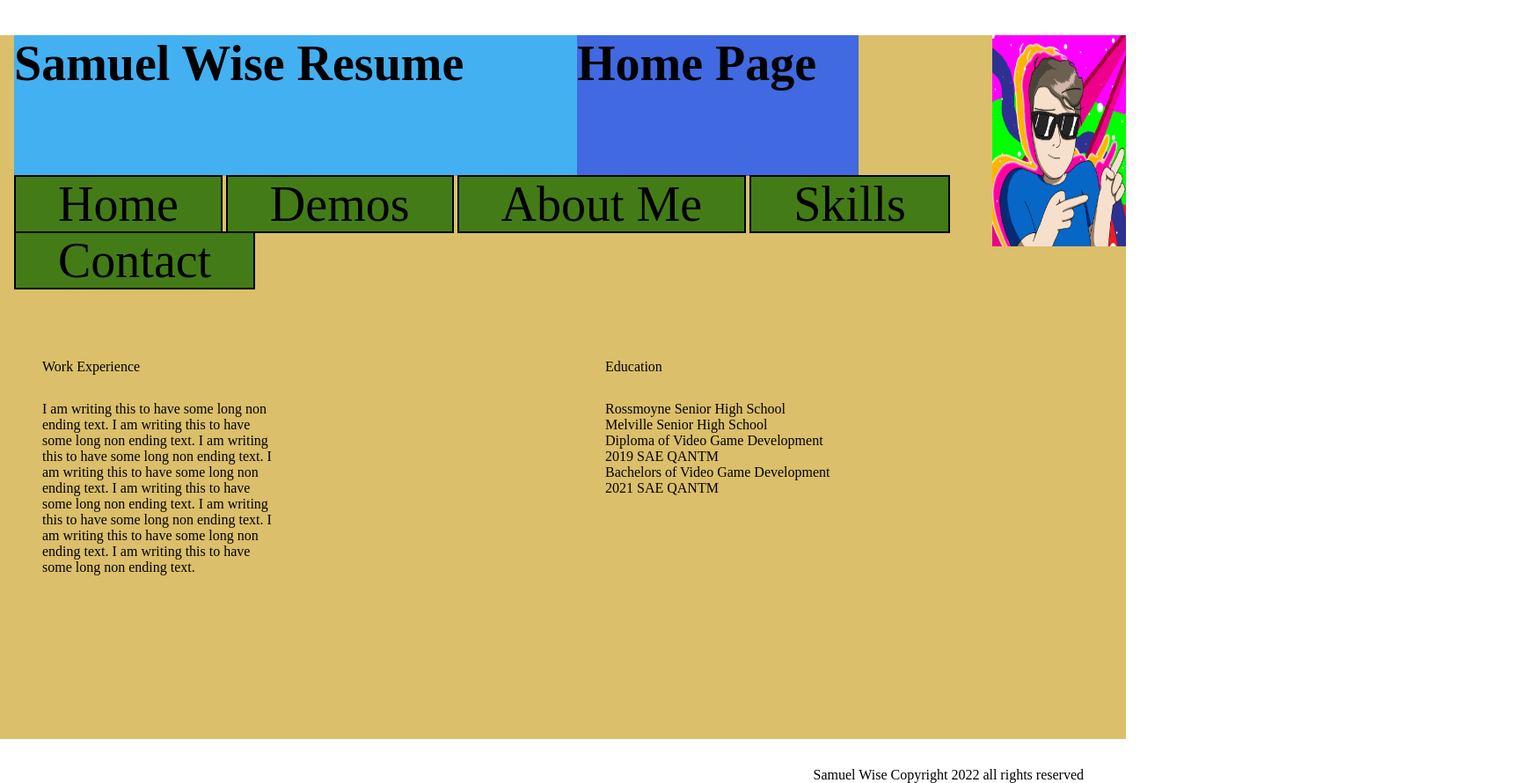
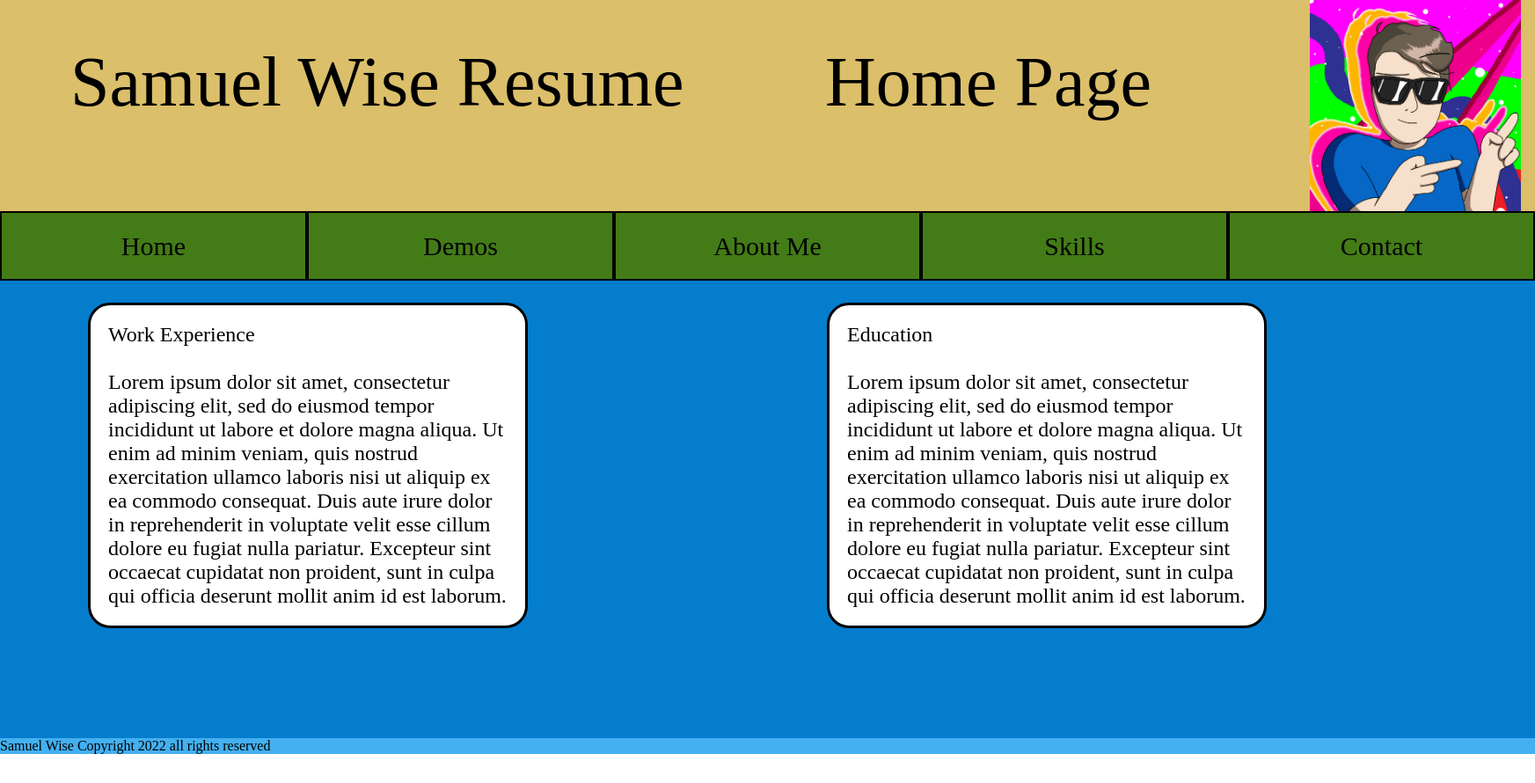
Before and after one commit to SamW2121/SJW-WT-22S2-AT2, a website built with Parcel: page index.html in a window 1280 px wide. Shown: the whole page at 88% size, 1745 px wide, since content can reach past the window. After the commit the page ends 857 px from the top, so only its background shows below. Built offline with nearby package versions, Linux system fonts and the light colour scheme.

Commit message:
really just assignment 1

```diff
--- a/assets/css/portfolio.css
+++ b/assets/css/portfolio.css
@@ -1,91 +1,71 @@
-.site-header-name{
-  grid-column-start: 1;
-  grid-column-end: 5;
-  grid-row-start: 1;
-  font-size: 3.5rem;
-  float: left;
-  font-weight: bold;
-  background: #43B0F1;
+
+.header-container{
+  display: flex;
+  flex-wrap:wrap;
+  background-color: #DBBF6A;
 
 }
+.body-containers{
+  display: flex;
+  flex-wrap:wrap;
+  background-color: #057DCD;
+}
+li:hover, li:active{
+  background-color: #FFFFFF;
+
+  display: block;
+}
+.nav-buttons{
+  background-color:  #437C17;
+  width: 349px;
+  min-width: 150px;
+  text-align: center;
+  line-height: 75px;
+  font-size: 30px;
+  border: 2px solid black;
+  cursor:pointer;
+}
+.profile-image{
+  height:15rem;
+  width: 15rem;
+  margin: 0 0 0 10px;
+
+}
+
+.header-container{
+  display: flex;
+  flex-wrap: wrap;
+}
+.site-header-name{
+  width: 40%;
+  height: 100px;
+  font-size: 5rem;
+  border-radius: 12px;
+  margin: 3rem 0 0 5rem;
+}
+.site-header-page{
+  width:31%;
+  height: 100%;
+  font-size: 5rem;
+  margin: 3rem 0 0 10rem;
+}
 .main-class{
-  background: #DBBF6A;
+  min-width: 1745px;
+  max-width: 1745px;
+
+}
+.text-body{
+  font-size: 1.5rem;
+  border: 3px solid black;
+  border-radius: 25px;
+  background-color: #FFFFFF;
+  padding: 20px;
+  margin: 25px 240px 125px 100px;
+  width: 500px;
 }
 
 
-.site-header-page{
-  grid-column-start: 5;
-  grid-column-end: 7;
-  grid-row-start: 1;
-  font-size: 3.5rem;
-  font-weight: bold;
-  float: start;
-  background: royalblue;
-}
-
-.left-text-header{
-  padding: 3rem 0 0 3rem;
-  grid-column-start: 1;
-  grid-column-end: 3;
-  grid-row-start: 1;
-}
-
-.left-text{
-  padding: 6rem 0 0 3rem;
-  grid-column-start: 1;
-  grid-column-end: 3;
-  grid-row-start: 1;
-
-}
-
-.right-text-header{
-  padding: 3rem 0 0 3rem;
-  grid-column-start: 5;
-  grid-column-end: 8;
-  grid-row-start: 1;
-}
-.right-text{
-  padding: 6rem 0 0 3rem;
-  grid-column-start: 5;
-  grid-column-end: 7;
-  grid-row-start: 1;
-
-}
-
-.profile-image{
-  grid-column-start: 8;
-  height: 15rem;
-  float: right;
-}
 
 .footer{
-  padding: 2rem 3rem 0 0;
-  float: right;
+  background-color: #43B0F1;
 }
-
-.header-grid{
-  display: grid;
-  margin: 40px 0 0 1rem;
-  grid-template-columns: 10rem 10rem 10rem 10rem 10rem 10rem;
-  grid-template-rows: 10rem 10rem;
-}
-
-.main-grid{
-  display:grid;
-  grid-template-columns: 10rem 10rem 10rem 10rem 10rem 10rem 10rem;
-  grid-template-rows: 10rem 10rem 10rem ;
-}
-
-.nav-display{
-  grid-row-start: 2;
-  grid-column-start:1;
-  grid-column-end: 8;
-}
-
-.nav-buttons{
-  font-size: 3.5rem;
-  display: inline;
-  border: 2px solid black;
-  padding: 0 3rem 0 3rem;
-  background: #437C17;
-}
--- a/index.html
+++ b/index.html
@@ -9,50 +9,56 @@
 
 </head>
 <main class="main-class" >
-<!-- make the full screen a grid, set a min size of things, and display: flex i think?-->
 
-<div class="header-grid">
+<div class="header-container">
+
+<h1 class="site-header-name">Samuel Wise Resume</h1>
+<h2 class="site-header-page">Home Page</h2>
+
 <img src="./assets/img/Sam%20Wise%20Resume%20Profile.png" alt="" class="profile-image"></img>
-<h1 class="site-header-name" > Samuel Wise Resume </h1>
-<h2 class="site-header-page" > Home Page</h2>
-
-<nav class="nav-display">
-  <ul>
-    <li class="nav-buttons"> <a href="#">Home</a></li>
-    <li class="nav-buttons"> <a href="#">Demos</a></li>
+<nav >
+  <ul class="body-containers">
+    <li class="nav-buttons"> <a >Home</a></li>
+    <li class="nav-buttons"> <a href="#" >Demos</a></li>
     <li class="nav-buttons"> <a href="#">About Me</a></li>
     <li class="nav-buttons"> <a href="#">Skills</a></li>
-    <li class="nav-buttons"> <a href="#">Contact</a></li>
+    <li class="nav-buttons"> <a href="./Contact.html">Contact</a></li>
   </ul>
 </nav>
 </div>
 
-<div class="main-grid" >
-  <h3 class="left-text-header">Work Experience</h3>
+<div class="body-containers" >
 
-  <p class="left-text"> I am writing this to have some long non ending text.
-  I am writing this to have some long non ending text.
-  I am writing this to have some long non ending text.
-  I am writing this to have some long non ending text.
-  I am writing this to have some long non ending text.
-  I am writing this to have some long non ending text.
-  I am writing this to have some long non ending text.
-  I am writing this to have some long non ending text. </p>
+  <p class="text-body">
+    Work Experience <br> <br>
+    Lorem ipsum dolor sit amet, consectetur adipiscing elit,
+    sed do eiusmod tempor incididunt ut labore et dolore magna
+    aliqua. Ut enim ad minim veniam, quis nostrud exercitation
+    ullamco laboris nisi ut aliquip ex ea commodo consequat.
+    Duis aute irure dolor in reprehenderit in voluptate velit
+    esse cillum dolore eu fugiat nulla pariatur. Excepteur sint
+    occaecat cupidatat non proident, sunt in culpa qui officia
+    deserunt mollit anim id est laborum.</p>
 
-  <h4 class="right-text-header">Education</h4>
 
-   <p  class="right-text">Rossmoyne Senior High School <br>
-     Melville Senior High School<br>
-     Diploma of Video Game Development 2019 SAE QANTM<br>
-     Bachelors of Video Game Development 2021 SAE QANTM
-   </p>
+
+   <p  class="text-body">
+     Education <br> <br>
+     Lorem ipsum dolor sit amet, consectetur adipiscing elit,
+     sed do eiusmod tempor incididunt ut labore et dolore magna
+     aliqua. Ut enim ad minim veniam, quis nostrud exercitation
+     ullamco laboris nisi ut aliquip ex ea commodo consequat.
+     Duis aute irure dolor in reprehenderit in voluptate velit
+     esse cillum dolore eu fugiat nulla pariatur. Excepteur sint
+     occaecat cupidatat non proident, sunt in culpa qui officia
+     deserunt mollit anim id est laborum.</p>
 
 </div>
 
 
 
 </main>
-<footer class="main-class">
-  <p class="footer"> Samuel Wise Copyright 2022 all rights reserved</p>
+<footer class="footer main-class">
+  <p> Samuel Wise Copyright 2022 all rights reserved</p>
 </footer>
 </html>
```
Also changed, not shown: Contact.html (added, +58 -0 lines), index2.html (added, +28 -0 lines).
